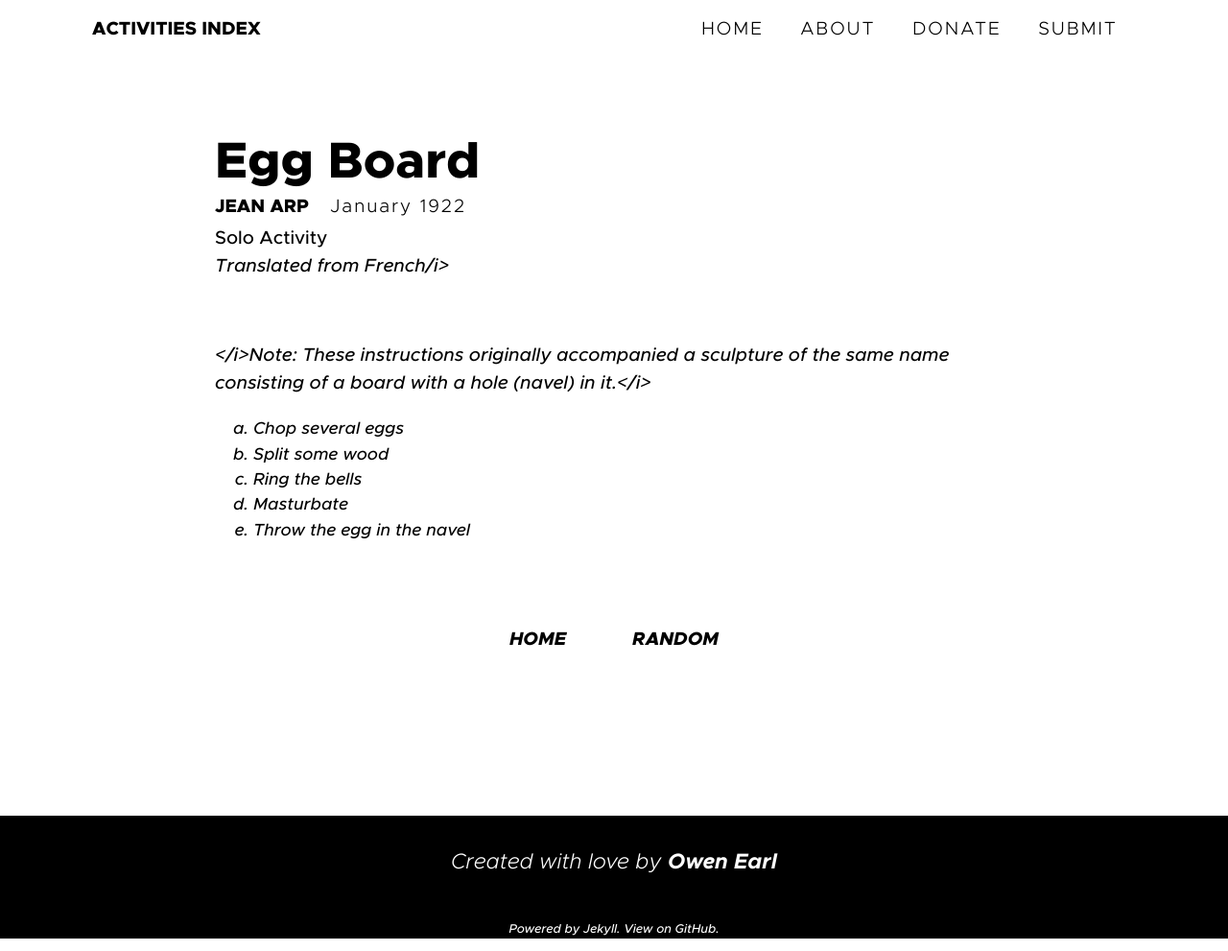
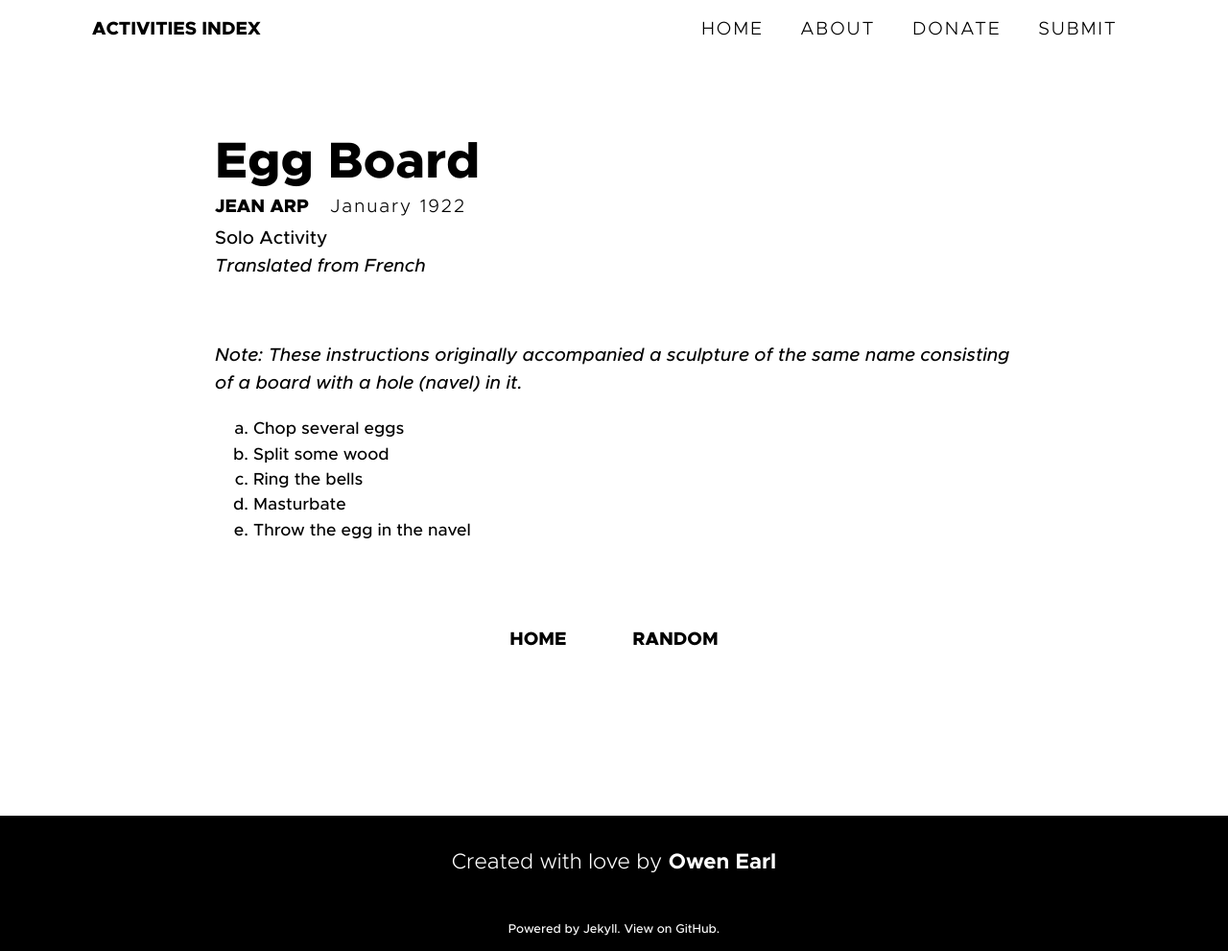
Before and after one commit to Activities-Index/activities-index.github.io, a Jekyll site: the page built from _posts/2018-04-10-EggBoard.md, in a window 1280 px wide. Shown: the whole page at 96% size. Built offline with Jekyll 4.4.1, drawn with Linux system fonts in a browser that asks for light colours.

```diff
--- a/_posts/2018-04-10-EggBoard.md
+++ b/_posts/2018-04-10-EggBoard.md
@@ -2,12 +2,12 @@
 layout: default
 title: "Egg Board"
 artist: "Jean Arp"
-description: "<i>Translated from French/i>"
+description: "<i>Translated from French</i>"
 group: "Solo"
 date: 1922-01-01
 indexed: 2018-04-10
 ---
-</i>Note: These instructions originally accompanied a sculpture of the same name consisting of a board with a hole (navel) in it.</i>
+*Note: These instructions originally accompanied a sculpture of the same name consisting of a board with a hole (navel) in it.*
 
 1. Chop several eggs
 2. Split some wood
```
